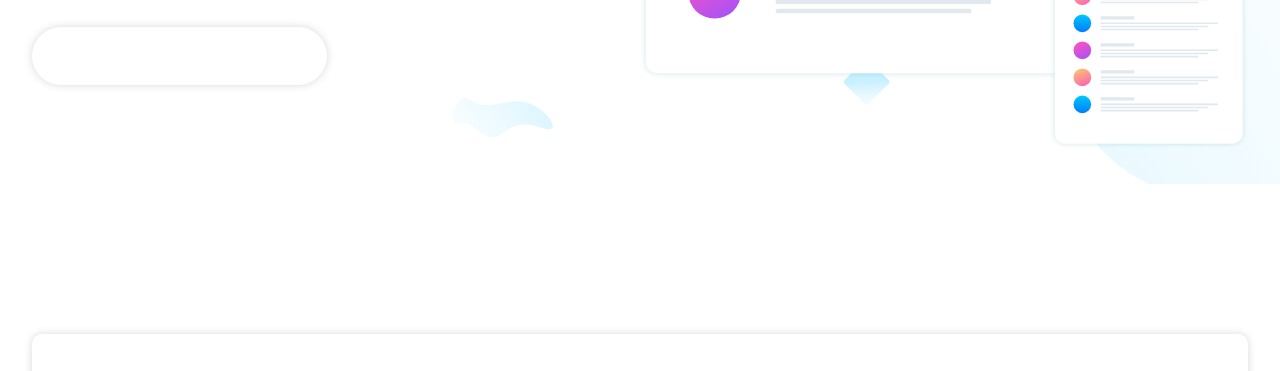
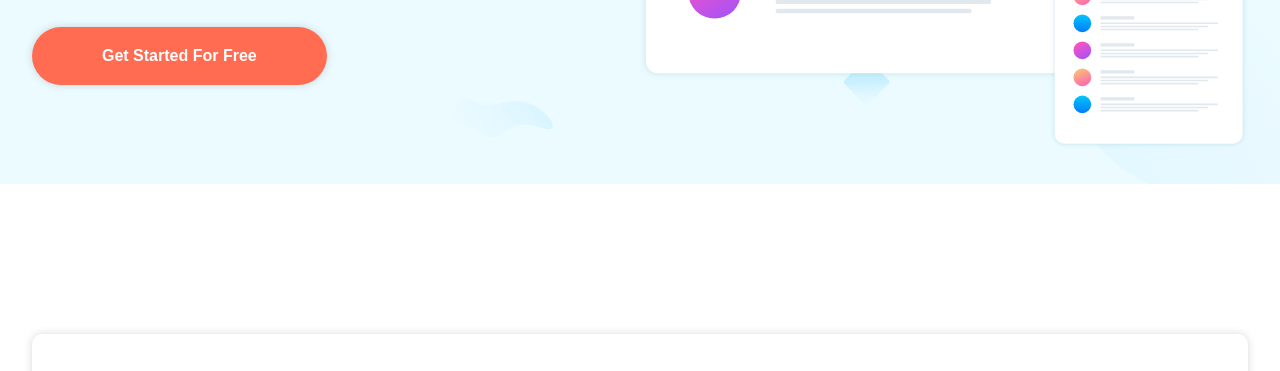
Before and after one commit to adityas24/huddle, a plain HTML site: page index.html in a window 1280 px wide. Shown: the part 428-799 px from the top of the page. Drawn offline with nearby package versions, Linux system fonts and the light colour scheme.

Commit message:
conflict resolved

```diff
--- a/css/style.css
+++ b/css/style.css
@@ -1,11 +1,8 @@
 /* font-family: 'Open Sans', sans-serif;
 font-family: 'Poppins', sans-serif; */
 :root {
-<<<<<<< HEAD
   --primary: orange;
-=======
   --primary: #ff6c52;
->>>>>>> 5a993f16288f1224f39d246208b0f0f33eedba07
   --pale-cyan: #ebfbff;
   --dark-cyan: #00252e;
   --grayish-blue: hsl(208, 11%, 55%);
```
